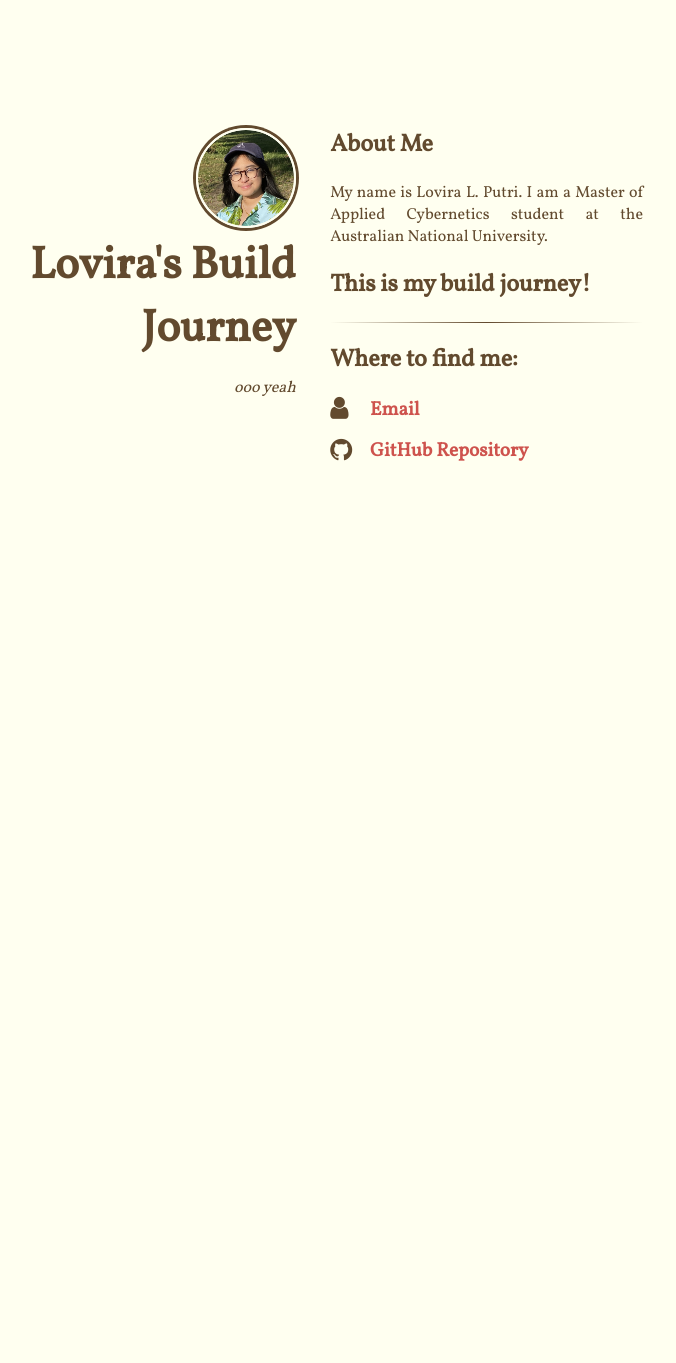
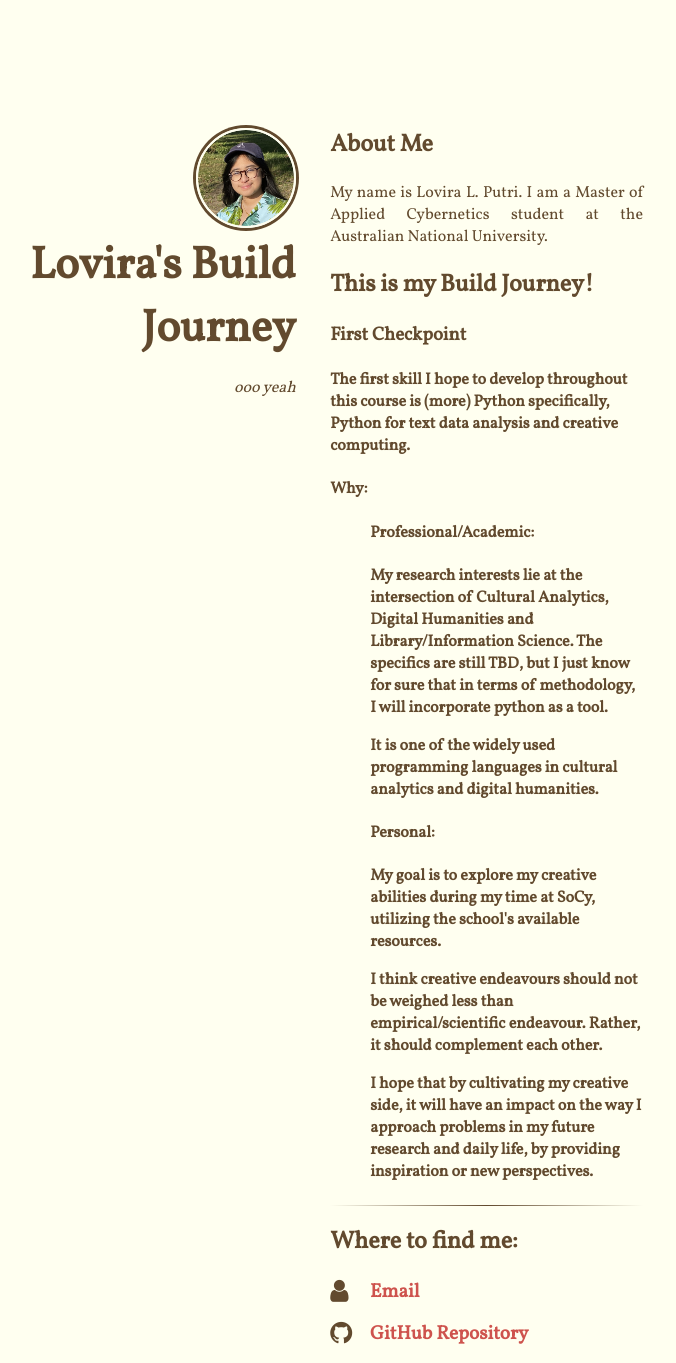
Before and after one commit to lovira/lovira.github.io, a Jekyll site: the page built from index.html, in a window 1280 px wide. Shown: the whole page, without its empty margins (337-1013 px from the left). Built offline with Jekyll 4.4.1, drawn with Linux system fonts in a browser that asks for light colours; nearby versions of some CDN libraries; before the commit the page ends 900 px from its top, so only the background shows below that.

Commit message:
update to content

```diff
--- a/_includes/content.html
+++ b/_includes/content.html
@@ -2,12 +2,34 @@
 <p style="text-align:justify">My name is Lovira L. Putri.
   I am a Master of Applied Cybernetics student at the Australian National University.</p>
 
-<h2>This is my build journey!</h2>
+<h2>This is my Build Journey!</h2>
 </ul>
 
+<h3> First Checkpoint</h3>
+
+<h4>The first skill I hope to develop throughout this course is (more) Python
+  specifically, <b>Python for text data analysis and creative computing.</b>
+</h4>
+
+<h4>Why:
+<ul>
+  <h4>Professional/Academic:</h4>
+    <p>My research interests lie at the intersection of Cultural Analytics, Digital Humanities and Library/Information Science. The specifics are still TBD, but I just know for sure that in terms of methodology,  I will incorporate python as a tool.</p>
+    <p> 		It is one of the widely used programming languages in cultural analytics and digital humanities.</p>
+
+  <h4>Personal:</h4>
+  <p>My goal is to explore my creative abilities during my time at SoCy, utilizing the school's available resources.</p>
+  <p>	I think creative endeavours should not be weighed less than empirical/scientific endeavour. Rather, it should complement each other.</p>
+  <p>I hope that by cultivating my creative side, it will have an impact on the way I approach problems in my future research and daily life, by providing inspiration or new perspectives.</p>
+
+</ul>
+
+</h4>
+</h4>
 
 
 <hr/>
+
 
 <h2> Where to find me: </h2>
 <ul class="fa-ul main-list">
@@ -19,6 +41,4 @@
     <span class="fa fa-github fa-lg main-list-item-icon"></span>
     <a href="https://github.com/lovira">GitHub Repository</a>
   </li>
-  <li class="main-list-item">
-
 </ul>
```
Also changed, not shown: writing-samples.md (deleted, +0 -6 lines), 1 other file.
